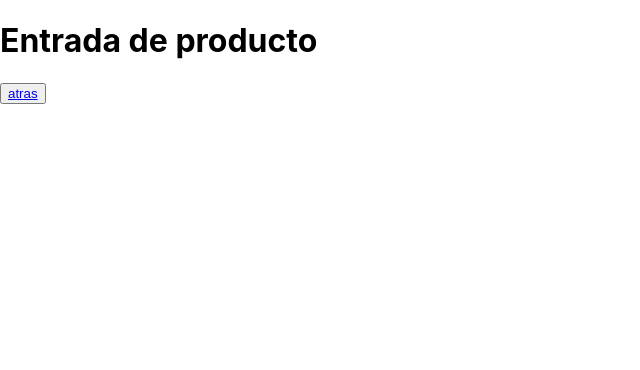
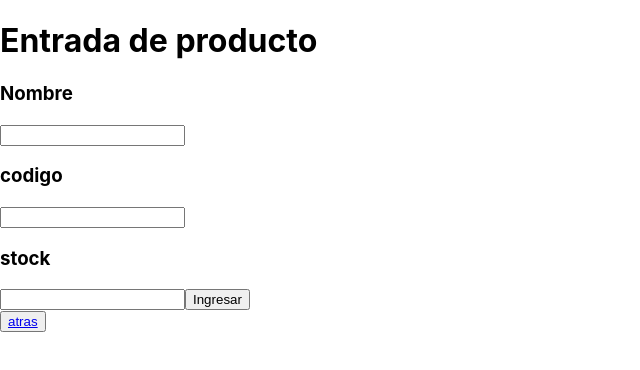
Before and after one commit to dhaarmaa/MusicPro, a React (Create React App) app: page /Entrada in a window 1280 px wide. Shown: the top 370 px of the page, without its empty margins (0-640 px from the left). Built offline with nearby package versions, Linux system fonts and the light colour scheme.

Commit message:
esqueleto del formulario de ingreso de productos

```diff
--- a/src/views/productIncome/index.js
+++ b/src/views/productIncome/index.js
@@ -4,6 +4,21 @@ import { Link } from 'react-router-dom';
 const ProductIncome = () =>
     <div>
         <h1>Entrada de producto</h1>
+
+
+        <div>
+           <h3>Nombre</h3>
+           <input type="text"/>
+
+           <h3>codigo</h3>
+           <input type="text"/>
+
+           <h3>stock</h3>
+           <input type="number"/>
+
+           <button>Ingresar</button>
+
+        </div>
         <button><Link to={`/`}>atras</Link></button>
     </div>;
 export default ProductIncome;
```
